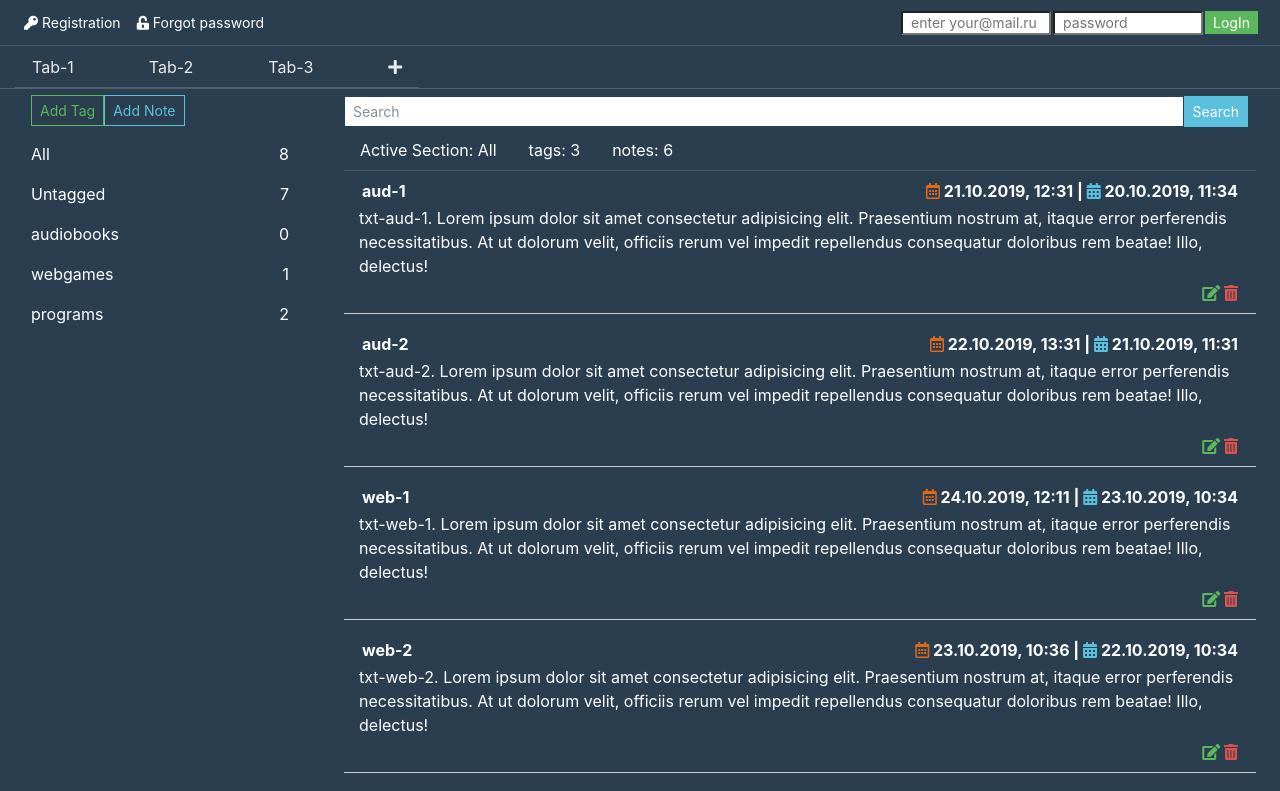
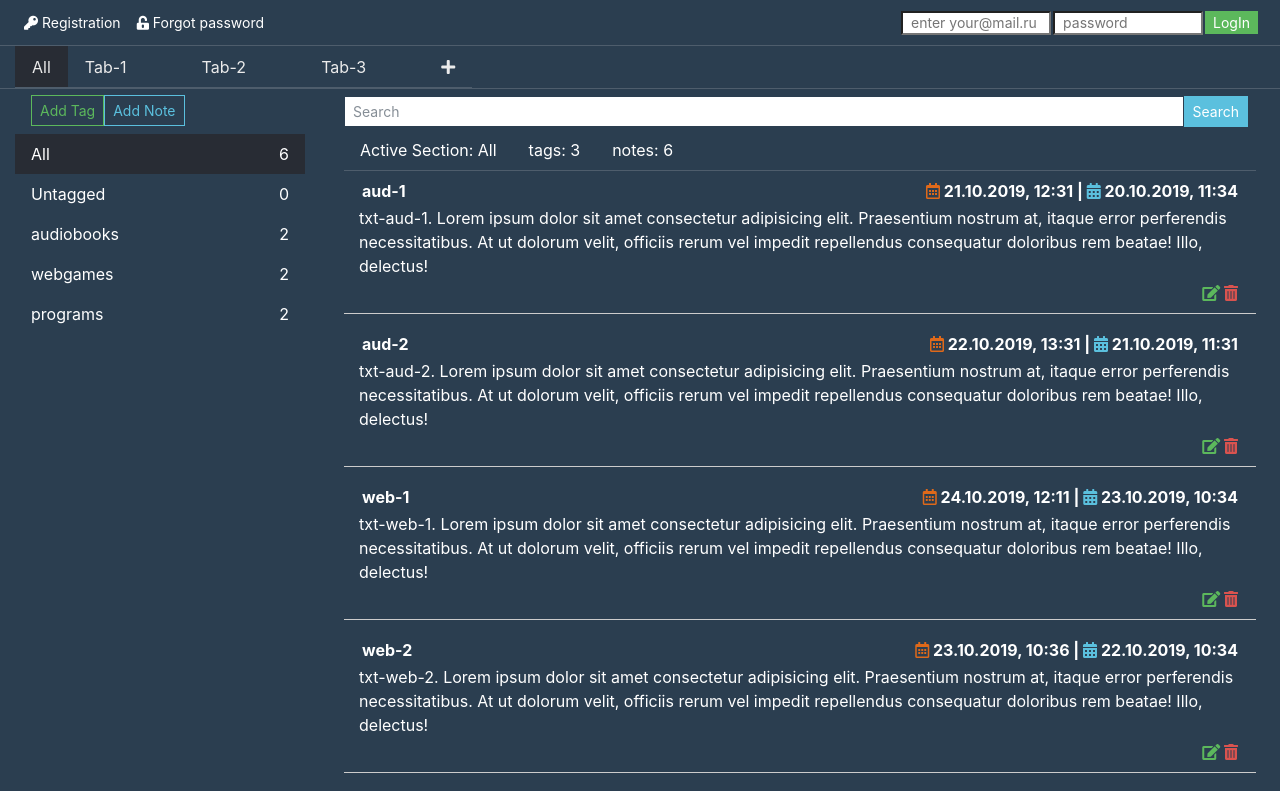
Before and after one commit to komplekt17/CintaNotesWeb, a React (Create React App) app in the folder frontend/: page / in a window 1280 px wide. Shown: the top 791 px of the page. Built offline with nearby package versions, Linux system fonts and the light colour scheme.

Commit message:
refactoring filter tags, notes

```diff
--- a/frontend/src/components/ItemNotes.tsx
+++ b/frontend/src/components/ItemNotes.tsx
@@ -8,7 +8,16 @@ import {
 import "../styles/ItemNotes.css"
 
 interface INoteItemProps {
-	notes: [];
+	notes: Array<{
+		_id: string,
+		header: string,
+		text: string,
+		remarks: string,
+		link: string,
+		sectionID: string,
+		tagID: string,
+		userID: string,
+	}>;
 	handlerHeaderPopup: (name: string) => void;
 	handlerCurrentValue: (name: string, value: string) => void;
 }
--- a/frontend/src/components/SectionsPanel.tsx
+++ b/frontend/src/components/SectionsPanel.tsx
@@ -13,7 +13,7 @@ interface ISectionsPanelProps {
 	handlerHeaderPopup: (name: string) => void;
 	handlerCurrentValue: (nameInput: string, value: string) => void;
 	handlerValueFilters: (filter: string, id: string) => void;
-	resetHighlightItem: (elem: any) => void;
+	resetHighlightItem: (elem: any, nameElem: string) => void;
 }
 
 let listSections: any = <h3>{ERROR_TEXT}</h3>
@@ -34,7 +34,8 @@ export const SectionsPanel: React.FC<ISectionsPanelProps> = props => {
 					key={index}
 					className="nav-item section-tab"
 					onClick={ev => {
-						resetHighlightItem(ev.target)
+						resetHighlightItem(ev.target, "")
+						resetHighlightItem($(".app-side-tags ul"), "clearItems")
 						handlerValueFilters("filterSection", item._id)
 					}}
 				>
@@ -70,6 +71,18 @@ export const SectionsPanel: React.FC<ISectionsPanelProps> = props => {
 		<div className="col-12 top-panel">
 			<div className="section-panel">
 				<ul className="nav nav-tabs">
+					<li className="nav-item section-tab item-active">
+						<span
+							className="nav-link"
+							onClick={ev => {
+								resetHighlightItem(ev.target, "")
+								resetHighlightItem($(".app-side-tags ul"), "clearItems")
+								handlerValueFilters("filterSection", "All")
+							}}
+						>
+							All
+						</span>
+					</li>
 					{listSections}
 					<li className="nav-item section-tab">
 						<span
--- a/frontend/src/components/SideBarTags.tsx
+++ b/frontend/src/components/SideBarTags.tsx
@@ -11,11 +11,27 @@ import $ from "jquery"
 import "../styles/SideBarTag.css"
 
 interface ISideBarTagsProps {
-	tags: [];
+	tags: Array<{
+		_id: string,
+		nameTag: string,
+		sectionID: string,
+		userID: string,
+	}>;
+	notes: Array<{
+		_id: string,
+		header: string,
+		text: string,
+		remarks: string,
+		link: string,
+		sectionID: string,
+		tagID: string,
+		userID: string,
+	}>;
 	handlerHeaderPopup: (name: string) => void;
 	handlerCurrentValue: (name: string, value: string) => void;
 	handlerValueFilters: (filter: string, id: string) => void;
-	resetHighlightItem: (elem: any) => void;
+	resetHighlightItem: (elem: any, nameElem: string) => void;
+	countQualityItems: (nameArray: string, nameFilter: string) => number;
 }
 
 let listTags: any = <h3>{ERROR_TEXT}</h3>
@@ -27,6 +43,7 @@ export const SideBarTags: React.FC<ISideBarTagsProps> = props => {
 		handlerCurrentValue,
 		resetHighlightItem,
 		handlerValueFilters,
+		countQualityItems,
 	} = props
 	if (tags && tags.length !== 0) {
 		listTags = tags.map((item: any, index: number) => {
@@ -38,14 +55,16 @@ export const SideBarTags: React.FC<ISideBarTagsProps> = props => {
 					<span
 						className="nav-link name_tag"
 						onClick={ev => {
-							resetHighlightItem(ev.target)
+							resetHighlightItem(ev.target, "")
 							handlerValueFilters("filterTag", item._id)
 						}}
 					>
 						{item.nameTag}
 					</span>
 					<span className="nav-link">
-						<span className="name_tag-qwt">{index}</span>
+						<span className="name_tag-qwt">
+							{countQualityItems("tagBarNotes", item._id)}
+						</span>
 						<span className="name_tag-btns">
 							<i
 								className="fas fa-edit text-success"
@@ -80,7 +99,7 @@ export const SideBarTags: React.FC<ISideBarTagsProps> = props => {
 							handlerHeaderPopup(HEADER_ADD_TAG)
 							$("#modal-addTag").modal("show")
 						}}
-						className="btn btn-outline-success btn-sm rounded"
+						className="btn btn-outline-success btn-sm"
 					>
 						Add Tag
 					</button>
@@ -95,29 +114,33 @@ export const SideBarTags: React.FC<ISideBarTagsProps> = props => {
 					</button>
 				</span>
 			</li>
-			<li className="nav-item d-flex justify-content-between">
+			<li className="nav-item d-flex justify-content-between item-active">
 				<span
 					className="nav-link"
 					onClick={ev => {
-						resetHighlightItem(ev.target)
+						resetHighlightItem(ev.target, "")
 						handlerValueFilters("filterTag", "All")
 					}}
 				>
 					All
 				</span>
-				<span className="nav-link">8</span>
+				<span className="nav-link">
+					{countQualityItems("tagBarNotes", "All")}
+				</span>
 			</li>
 			<li className="nav-item d-flex justify-content-between">
 				<span
 					className="nav-link"
 					onClick={ev => {
-						resetHighlightItem(ev.target)
+						resetHighlightItem(ev.target, "")
 						handlerValueFilters("filterTag", "Untagged")
 					}}
 				>
 					Untagged
 				</span>
-				<span className="nav-link">7</span>
+				<span className="nav-link">
+					{countQualityItems("tagBarNotes", "Untagged")}
+				</span>
 			</li>
 			{listTags}
 		</ul>
--- a/frontend/src/components/StatisticInfoPanel.tsx
+++ b/frontend/src/components/StatisticInfoPanel.tsx
@@ -2,32 +2,8 @@ import * as React from "react"
 
 interface IStatisticInfoPanelProps {
 	sections: [];
-	tags: [];
-	notes: [];
 	filters: { sections: string, tags: string };
-}
-
-// получение количества тегов или записей активной секции
-const countQualityItems = (
-	arr: Array<{
-		sectionID: string,
-	}>,
-	filterSection: string
-): number => {
-	let count = 0
-	if (filterSection === "All") {
-		count = arr.length
-	} else {
-		// filterSection !== "All"
-		for (let i = 0; i < arr.length; i++) {
-			for (const key in arr[i]) {
-				if (key === "sectionID" && arr[i][key] === filterSection) {
-					count += 1
-				}
-			}
-		}
-	}
-	return count
+	countQualityItems: (nameArray: string, nameFilter: string) => number;
 }
 
 // получение названия активной секции
@@ -46,7 +22,8 @@ const getNameActiveSection = (
 }
 
 const StatisticInfoPanel: React.FC<IStatisticInfoPanelProps> = props => {
-	const { sections, tags, notes, filters } = props
+	const { sections, filters, countQualityItems } = props
+
 	return (
 		<div className="modul-data">
 			<ul className="nav">
@@ -57,12 +34,12 @@ const StatisticInfoPanel: React.FC<IStatisticInfoPanelProps> = props => {
 				</li>
 				<li className="nav-item">
 					<span className="nav-link">
-						tags: {countQualityItems(tags, filters.sections)}
+						tags: {countQualityItems("statTags", filters.sections)}
 					</span>
 				</li>
 				<li className="nav-item">
 					<span className="nav-link">
-						notes: {countQualityItems(notes, filters.sections)}
+						notes: {countQualityItems("statNotes", filters.sections)}
 					</span>
 				</li>
 			</ul>
--- a/frontend/src/components/popupWindows/AddNewNotePopup.tsx
+++ b/frontend/src/components/popupWindows/AddNewNotePopup.tsx
@@ -4,7 +4,12 @@ import $ from "jquery"
 
 interface IAddNewTagPopup {
 	sections: [];
-	tags: [];
+	tags: Array<{
+		_id: string,
+		nameTag: string,
+		sectionID: string,
+		userID: string,
+	}>;
 	addNewNote: (newNote: {
 		header: any,
 		text: any,
--- a/frontend/src/components/popupWindows/EditNotePopup.tsx
+++ b/frontend/src/components/popupWindows/EditNotePopup.tsx
@@ -3,7 +3,12 @@ import { ERROR_TEXT } from "../../constants"
 
 interface IEditNoteProps {
 	sections: [];
-	tags: [];
+	tags: Array<{
+		_id: string,
+		nameTag: string,
+		sectionID: string,
+		userID: string
+	}>;
 	editNote: (editedNote: {
     id: string,
     header: string,
--- a/frontend/src/container/App.tsx
+++ b/frontend/src/container/App.tsx
@@ -62,18 +62,144 @@ const App: React.FC<IAppProps> = props => {
 		auth,
 	} = store
 
+	// получение количества тегов или записей активной секции
+	const countQualityItems = (
+		nameArray: string,
+		nameFilter: string
+	): number => {
+		let count = 0
+		if (nameArray === "statTags") {
+			if (nameFilter === "All") {
+				count = tags.length
+			} else {
+				// filterSection !== "All"
+				for (let i = 0; i < tags.length; i++) {
+					for (const key in tags[i]) {
+						if (key === "sectionID" && tags[i][key] === nameFilter) {
+							count += 1
+						}
+					}
+				}
+			}
+		} else if (nameArray === "statNotes") {
+			if (nameFilter === "All") {
+				count = notes.length
+			} else {
+				// filterSection !== "All"
+				for (let i = 0; i < notes.length; i++) {
+					for (const key in notes[i]) {
+						if (key === "sectionID" && notes[i][key] === nameFilter) {
+							count += 1
+						}
+					}
+				}
+			}
+		} else if (nameArray === "tagBarNotes") {
+			if (nameFilter === "All") {
+				// если фильтр секции "All"
+				if (filters.sections === "All") {
+					count = notes.length
+				}
+				// если фильтр секции !== "All"
+				else {
+					const filteredNotes = getFiltredArray("notesArr", notes, filters)
+					count = filteredNotes.length
+				}
+			}
+			// else if (nameFilter === "Untagged") {
+			// 	count = notes.length
+			// }
+			// // nameFilter !== "All" && !== "Untagged"
+			else {
+				for (let i = 0; i < notes.length; i++) {
+					for (const key in notes[i]) {
+						if (key === "tagID" && notes[i][key] === nameFilter) {
+							count += 1
+						}
+					}
+				}
+			}
+		}
+		return count
+	}
+
+	// получение отфильтрованных массивов notes[]/tags[]
+	const getFiltredArray = (
+		typeArray: string,
+		arr: Array<{
+			_id: string,
+			sectionID: string,
+			tagID?: string,
+			userID: string,
+		}>,
+		filters: { sections: string, tags: string }
+	): any => {
+		// фильтрация массива notes[]
+		if (typeArray === "notesArr") {
+			// 1. получаем массив notes[] отфильтрованный по Section
+			const notesFilterdBySection = arr.filter(item => {
+				let qqq
+				if (filters.sections === "All") qqq = arr
+				else if (filters.sections === item.sectionID) {
+					qqq = item.sectionID
+				}
+				return qqq
+			})
+			// 2. получаем массив notes[]
+			// отфильтрованный и по Section, и по Tag
+			const notesFilterdByTag = notesFilterdBySection.filter(item => {
+				let qqq
+				if (filters.tags === "All") {
+					qqq = notesFilterdBySection
+				} else if (filters.tags === "Untagged") {
+					qqq = notesFilterdBySection
+				} else if (filters.tags === item.tagID) {
+					qqq = item.tagID
+				}
+				return qqq
+			})
+			return notesFilterdByTag
+		}
+		// фильтрация массива tags[]
+		else if (typeArray === "tagsArr") {
+			// console.log(typeArray, arr)
+			const tagesFilterdBySection = arr.filter(item => {
+				let qqq
+				if (filters.sections === "All") qqq = arr
+				else if (filters.sections === item.sectionID) {
+					qqq = item.sectionID
+				}
+				return qqq
+			})
+			return tagesFilterdBySection
+		}
+	}
+
 	// сброс подсветки у соседей и подсветка active section/tag
-	const resetHighlightItem = (elem: any): void => {
+	const resetHighlightItem = (elem: any, nameElem: string): void => {
+		// подсветка active section/tag
+		if (nameElem === "") {
 			const elems = $(elem)
 				.parent()
 				.parent()
 				.children()
 			for (let i = 0; i < elems.length; i++) {
-			$(elems[i]).removeClass("section-tab-active")
+				// удаляем все подсветки тегов
+				$(elems[i]).removeClass("item-active")
 			}
 			$(elem)
 				.parent()
-			.addClass("section-tab-active")
+				.addClass("item-active")
+		}
+		// подсветка тега "All" при переключении section
+		else if (nameElem === "clearItems") {
+			const elems = elem.children()
+			for (let i = 0; i < elems.length; i++) {
+				// удаляем все подсветки тегов
+				$(elems[i]).removeClass("item-active")
+			}
+			$(elems[1]).addClass("item-active")
+		}
 	}
 
 	// функция получения значения id удаляемого Item
@@ -116,23 +242,24 @@ const App: React.FC<IAppProps> = props => {
 				<div className="row">
 					<nav className="col-md-3 col-lg-3 d-none d-md-block app-side-tags fixed-top">
 						<SideBarTags
-							tags={tags}
+							tags={getFiltredArray("tagsArr", tags, filters)}
+							notes={getFiltredArray("notesArr", notes, filters)}
 							handlerHeaderPopup={handlerHeaderPopupToApp}
 							handlerCurrentValue={handlerCurrentValueToApp}
 							handlerValueFilters={handlerValueFiltersToApp}
 							resetHighlightItem={resetHighlightItem}
+							countQualityItems={countQualityItems}
 						/>
 					</nav>
 					<main className="col-md-9 ml-sm-auto col-lg-9 px-4 app-content">
 						<SearchPanel />
 						<StatisticInfoPanel
 							sections={sections}
-							tags={tags}
-							notes={notes}
 							filters={filters}
+							countQualityItems={countQualityItems}
 						/>
 						<ItemNotes
-							notes={notes}
+							notes={getFiltredArray("notesArr", notes, filters)}
 							handlerHeaderPopup={handlerHeaderPopupToApp}
 							handlerCurrentValue={handlerCurrentValueToApp}
 						/>
--- a/frontend/src/styles/SectionsPanel.css
+++ b/frontend/src/styles/SectionsPanel.css
@@ -9,7 +9,7 @@
   background-color: #282C34;
 }
 
-.section-tab-active{
+.item-active{
   background-color: #282C34;
 }
 
```
Also changed, not shown: frontend/src/reducers/reducer.ts (+6 -8 lines), frontend/src/types/TypesContainer.ts (+16 -2 lines). Lines whose indentation alone changed are shown as unchanged.
